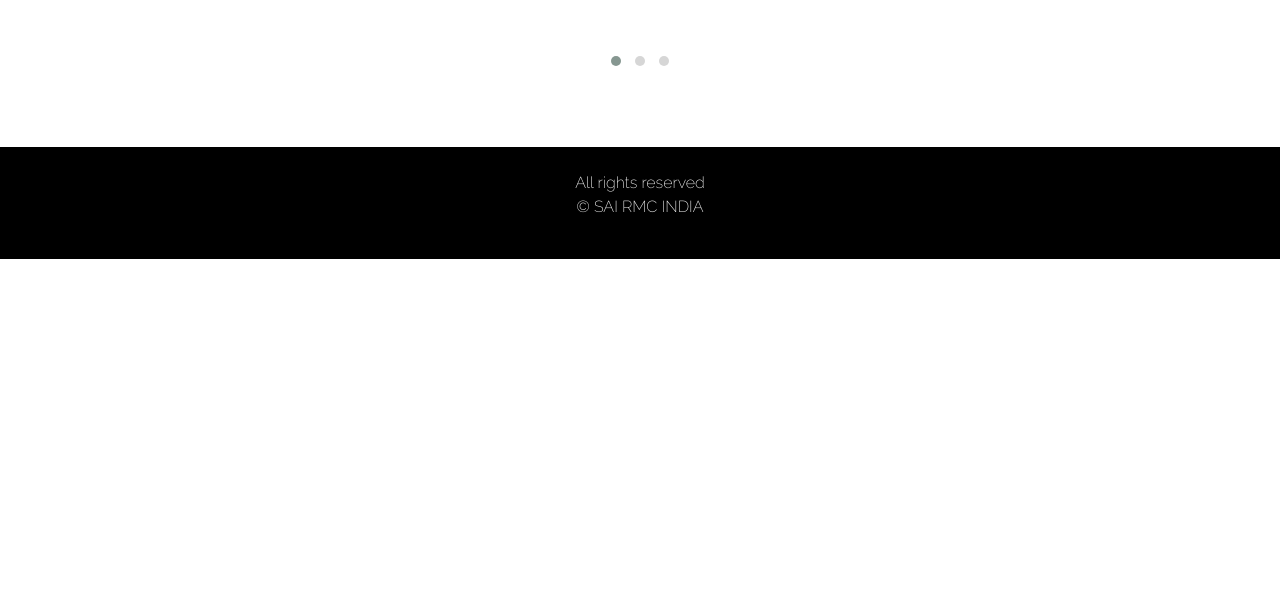
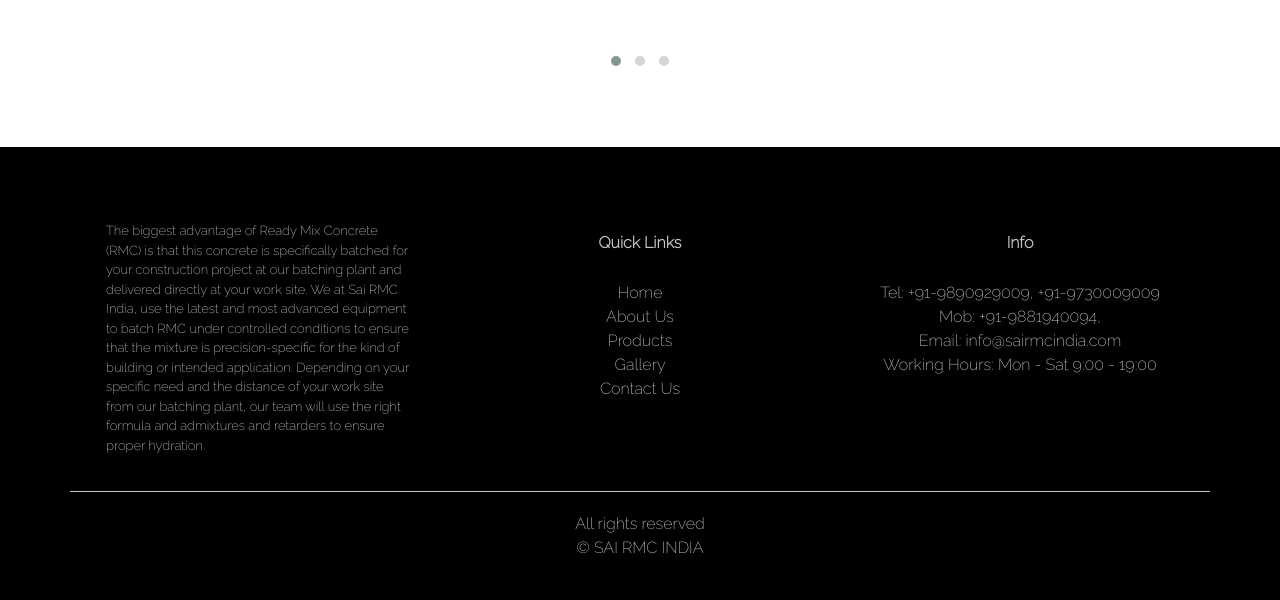
Before and after one commit to kdarshan425/rmc, a PHP site: page / in a window 1280 px wide. Shown: the part 2918-3518 px from the top of the page. Before the commit the page ends 3177 px from the top, so only its background shows below. Run offline with PHP 8.4, Linux system fonts and the light colour scheme; some web fonts are replaced.

Commit message:
Update footer.php

```diff
--- a/partials/footer.php
+++ b/partials/footer.php
@@ -1,7 +1,59 @@
 <div style="padding-top:0px;">
 <footer style="background: black;padding-top: 24px;padding-bottom: 24px; width: 100%">
+    <div class="container">
+        <div class="row" style="padding-bottom:20px;padding-top:50px;border-bottom:1px #c7c5c5 solid;">
+            <div class="col-lg-4">
+                <div class="container">
+                <p style="font-size:13px;color: #c7c5c5;font-weight: 300;font-family: 'Raleway', sans-serif;">
+                        The biggest advantage of Ready Mix Concrete (RMC) is that this concrete
+                    is specifically batched for your construction project at our batching plant and delivered directly at
+                    your work site. We at Sai RMC India, use the latest and most advanced equipment to batch RMC under controlled
+                    conditions to ensure that the mixture is precision-specific for the kind of building or intended application.
+                    Depending on your specific need and the distance of your work site from our batching plant, our team will use the
+                    right formula and admixtures and retarders to ensure proper hydration.
+
+                </p>
+                </div>
+            </div>
+            <div class="col-lg-4">
+                <center>
+                <div style="padding:10px;">
+                    <center> <p style="color: #c7c5c5;">Quick Links</p></center>
+                </div>
+                <p style="color: #c7c5c5;font-weight: 300;font-family: 'Raleway', sans-serif;">
+                    Home <br>
+                    About Us <br>
+                    Products <br>
+                    Gallery <br>
+                    Contact Us <br>
+                </p>
+                </center>
+
+            </div>
+            <div class="col-lg-4">
+                <center>
+                <div style="padding:10px;">
+                <center><p style="color: #c7c5c5;">Info</p></center>
+                </div>
+                <p style="color: #c7c5c5;font-weight: 300;font-family: 'Raleway', sans-serif;">
+
+                    Tel: +91-9890929009, +91-9730009009 <br>
+
+                    Mob: +91-9881940094, <br>
+
+                    Email: info@sairmcindia.com <br>
+
+                    Working Hours: Mon - Sat 9:00 - 19:00 <br>
+                </p>
+                </center>
+
+            </div>
+        </div>
+    </div>
     <center>
-        <p style="color: white;font-weight: 300;font-family: 'Raleway', sans-serif;">All rights reserved <br> © SAI RMC INDIA</p>
+        <div style="padding-top:20px;">
+            <p style="color: #c7c5c5;font-weight: 300;font-family: 'Raleway', sans-serif;">All rights reserved <br> © SAI RMC INDIA</p>
+        </div>
     </center>
 </footer>
 </div>
```
